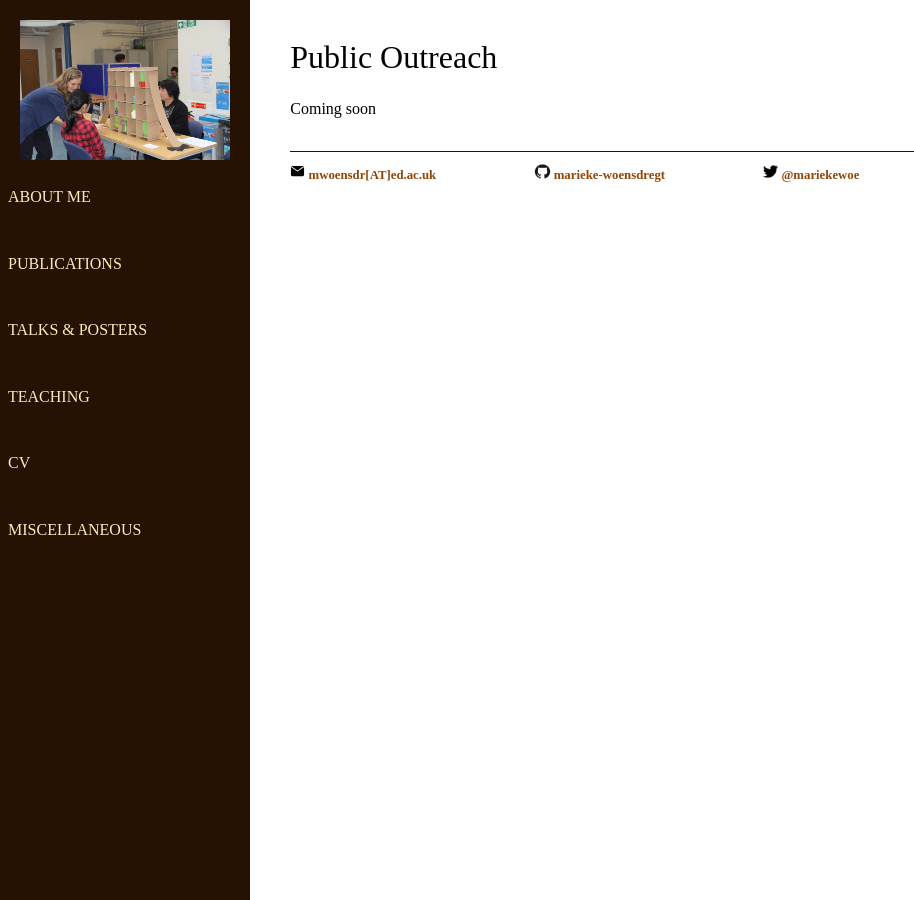
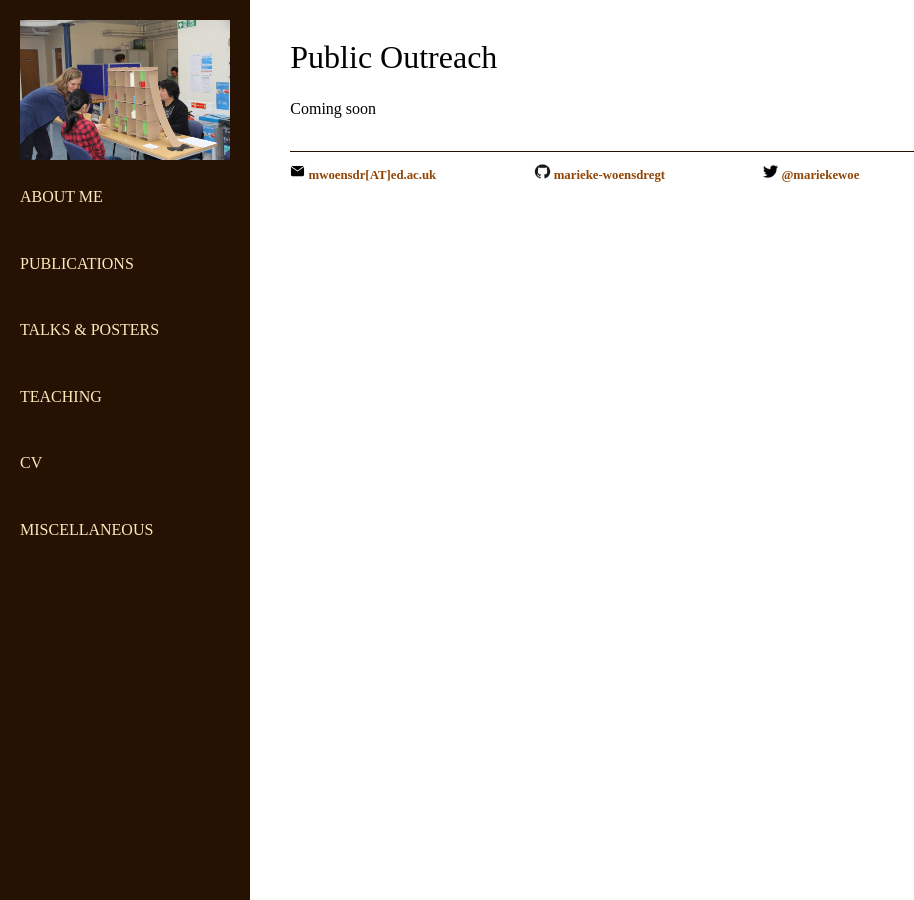
Before and after one commit to marieke-woensdregt/marieke-woensdregt.github.io, a Jekyll site: the page built from public_outreach/index.html, in a window 1280 px wide. Shown: the whole page, without its empty margins (0-914 px from the left). Built offline with Jekyll 4.4.1, drawn with Linux system fonts in a browser that asks for light colours.

Commit message:
Update main.css

```diff
--- a/css/main.css
+++ b/css/main.css
@@ -98,7 +98,7 @@ ul.posts li {
 
 /* The navigation menu links */
 .sidenav a {
-  padding: 3px 4px 3px 8px; /* padding order: top, right, bottom, left */
+  padding: 3px 4px 3px 20px; /* padding order: top, right, bottom, left */
   text-decoration: none;
   /* font-size: 25px; */
   color: #FFE8BC;
```
